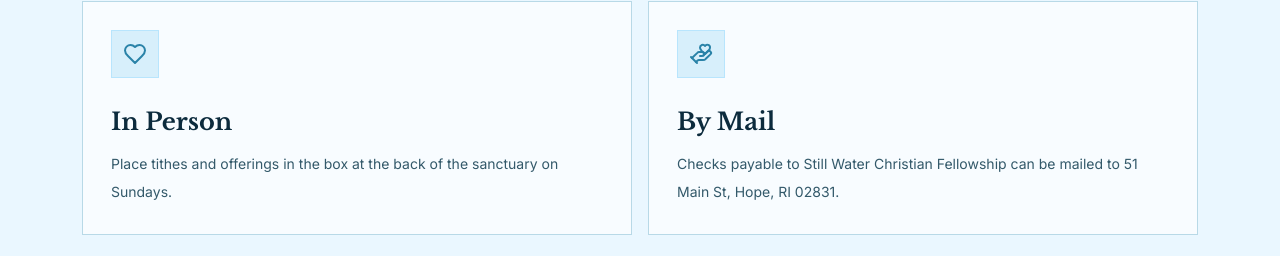
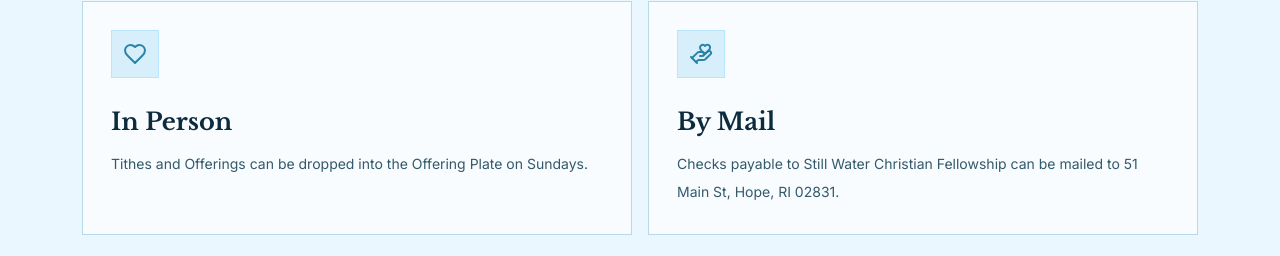
Before and after one commit to edesent/stillwater-christian-fellowship, a Next.js app: page /give in a window 1280 px wide. Shown: the part 1332-1588 px from the top of the page. Built offline with nearby package versions, Linux system fonts and the light colour scheme.

Commit message:
Update in person giving instructions

```diff
--- a/src/app/give/page.tsx
+++ b/src/app/give/page.tsx
@@ -117,8 +117,8 @@ function OtherWays() {
             </div>
             <h3 className="serif mt-7 text-2xl font-bold text-ink">In Person</h3>
             <p className="mt-3 text-sm leading-7 text-ink-soft">
-              Place tithes and offerings in the box at the back of the
-              sanctuary on Sundays.
+              Tithes and Offerings can be dropped into the Offering Plate on
+              Sundays.
             </p>
           </article>
 
```
